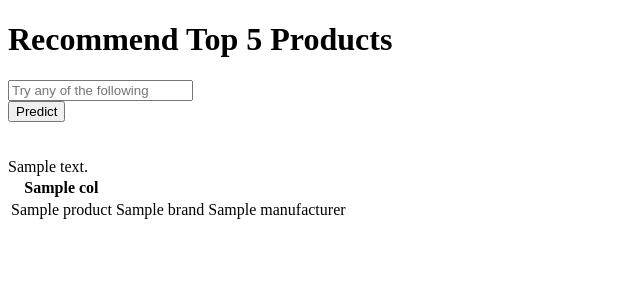
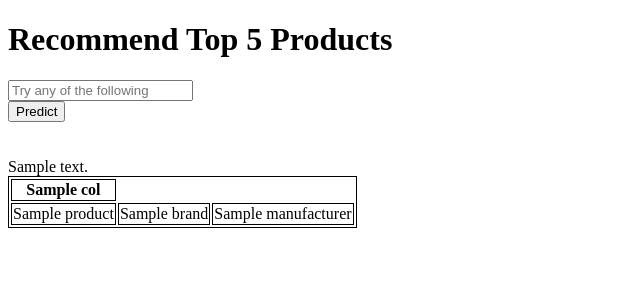
Before and after one commit to cveluru/SentimentProductRecommendation, a Flask app: template templates/home.html in a window 1280 px wide. Shown: the top 300 px of the page, without its empty margins (0-640 px from the left). Run offline with Flask 3, Linux system fonts and the light colour scheme; the template is opened without the code that fills it: most values are stand-ins (such as "Sample title", 1, 10 or a date in 2020); parts of the project's set-up code (start-up, migrations or seed data) failed here and were passed over.

Commit message:
Update home.html

```diff
--- a/templates/home.html
+++ b/templates/home.html
@@ -7,6 +7,12 @@
   <link href='https://fonts.googleapis.com/css?family=Pacifico' rel='stylesheet' type='text/css'>
 <link href='https://fonts.googleapis.com/css?family=Arimo' rel='stylesheet' type='text/css'>
 <link href='https://fonts.googleapis.com/css?family=Open+Sans+Condensed:300' rel='stylesheet' type='text/css'>
+
+<style>
+  table, th, td {
+    border: 1px solid black;
+  }
+  </style>
 
 </head>
 
```
